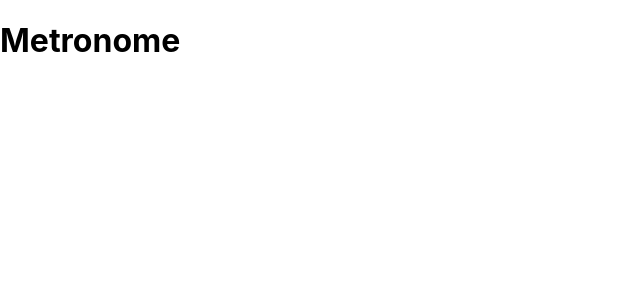
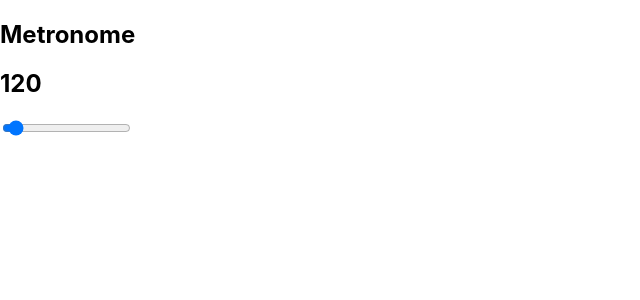
Before and after one commit to JaSmith13/w7_d4_metronome, a React (Create React App) app: page / in a window 1280 px wide. Shown: the top 300 px of the page, without its empty margins (0-640 px from the left). Built offline with nearby package versions, Linux system fonts and the light colour scheme.

Commit message:
connects slider to BPM value

```diff
--- /dev/null
+++ b/src/containers/ControlBox.js
@@ -0,0 +1,17 @@
+import {useState} from 'react'
+
+const ControlBox = ({BPM, changeBPM}) => {
+
+    const handleChange = (event) => {
+        changeBPM(event.target.value)
+    }
+
+
+    return(
+        <div>
+            <input type="range" id='BPM' name='BPM' min='40' max='220' onChange={handleChange} />
+        </div>
+    )
+}
+
+export default ControlBox
--- a/src/containers/MetronomeBox.js
+++ b/src/containers/MetronomeBox.js
@@ -1,9 +1,22 @@
 import {useState} from 'react'
+import ControlBox from './ControlBox'
+
 
 const MetronomeBox = () => {
 
+    const [BPM, setBPM] = useState(120)
+
+    const changeBPM = (newBPM) => {
+        setBPM(newBPM)
+    }
+
     return(
-        <h1>Metronome</h1>
+
+        <section>
+            <h1>Metronome</h1>
+            <h2>{BPM}</h2>
+            <ControlBox BPM={BPM} changeBPM={changeBPM}/>
+        </section>
     )
 }
 
```
